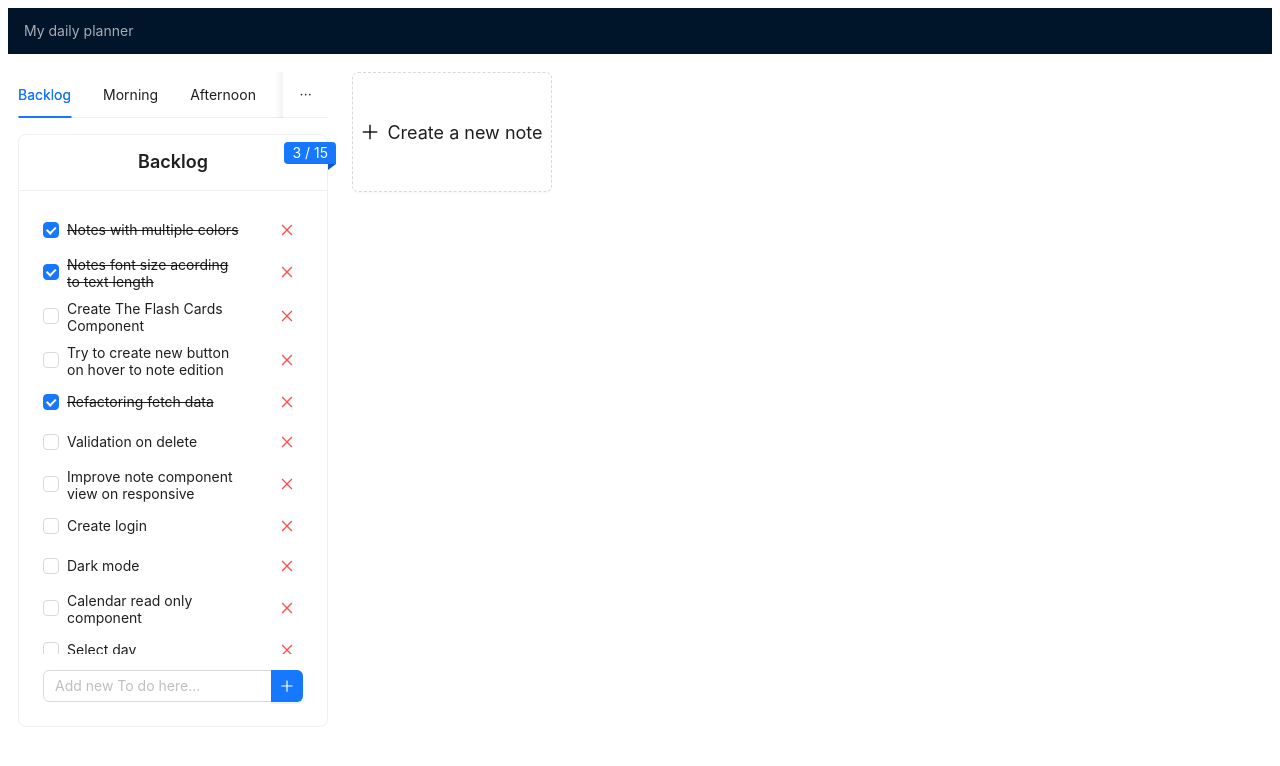
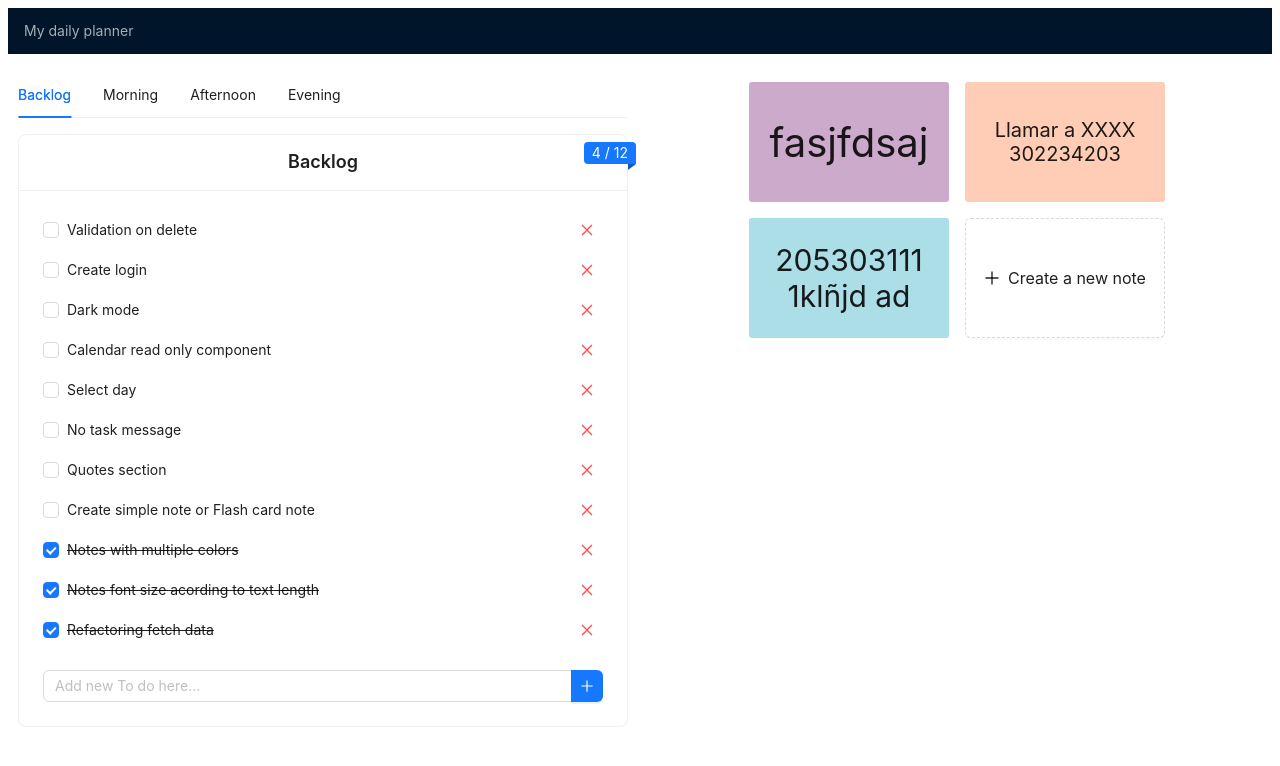
Before and after one commit to danielfaguirre/my-planner-book, a React (Create React App) app: page / in a window 1280 px wide. Shown: the top 766 px of the page. Built offline with nearby package versions, Linux system fonts and the light colour scheme; data requests are answered from the project's data file.

Commit message:
feature: style refactoring

```diff
--- a/server/db.json
+++ b/server/db.json
@@ -13,18 +13,6 @@
       "id": 2
     },
     {
-      "label": "Create The Flash Cards Component",
-      "isCompleted": false,
-      "dayTime": 3,
-      "id": 3
-    },
-    {
-      "label": "Try to create new button on hover to note edition",
-      "isCompleted": false,
-      "dayTime": 3,
-      "id": 4
-    },
-    {
       "label": "Refactoring fetch data",
       "isCompleted": true,
       "dayTime": 3,
@@ -38,7 +26,7 @@
     },
     {
       "label": "Improve note component view on responsive",
-      "isCompleted": false,
+      "isCompleted": true,
       "dayTime": 3,
       "id": 7
     },
@@ -73,23 +61,55 @@
       "id": 12
     },
     {
-      "label": "fjadskf ",
+      "label": "Quotes section",
       "isCompleted": false,
       "dayTime": 3,
-      "id": 13
+      "id": 16
     },
     {
-      "label": "jafsdjklfña",
+      "label": "Create simple note or Flash card note",
       "isCompleted": false,
       "dayTime": 3,
-      "id": 14
+      "id": 17
+    }
+  ],
+  "notes": [
+    {
+      "text": "fasjfdsaj",
+      "color": "#CBAACB",
+      "id": 1
     },
     {
-      "label": "asjdfklñasdf",
-      "isCompleted": false,
-      "dayTime": 3,
-      "id": 15
+      "text": "Llamar a XXXX 302234203",
+      "color": "#FFCCB6",
+      "id": 2
+    },
+    {
+      "text": "205303111 1klñjd ad",
+      "color": "#ABDEE6",
+      "id": 3
     }
   ],
-  "notes": []
+  "flashCards": [
+    {
+      "id": 1,
+      "title": "Hello",
+      "description": "description"
+    },
+    {
+      "id": 2,
+      "title": "Hello 2",
+      "description": "description 2"
+    },
+    {
+      "id": 3,
+      "title": "Hello 3",
+      "description": "description 3"
+    },
+    {
+      "id": 4,
+      "title": "Hello 4",
+      "description": "description 4"
+    }
+  ]
 }
--- a/src/components/DailySchedule/style.module.css
+++ b/src/components/DailySchedule/style.module.css
@@ -1,5 +1,4 @@
 .todaysSchedule {
-  width: 310px;
   padding-bottom: 12px;
 }
 
--- a/src/components/Notes/components/BadgeCloseButton/index.tsx
+++ b/src/components/Notes/components/BadgeCloseButton/index.tsx
@@ -1,6 +1,6 @@
 import style from "./style.module.css";
 import { CloseOutlined } from "@ant-design/icons";
-import { Badge, Button } from "antd";
+import { Badge, Button, Popconfirm } from "antd";
 import { ReactNode } from "react";
 
 export type BadgeCloseButtonType = {
@@ -19,12 +19,15 @@ const BadgeCloseButton = ({
 			className={style.closeButton}
 			count={
 				showButton ? (
-					<Button
-						onClick={onClick}
-						danger
-						type="link"
-						icon={<CloseOutlined />}
-					/>
+					<Popconfirm
+						title="Delete the task"
+						description="Are you sure to delete this task?"
+						onConfirm={onClick}
+						okText="Yes"
+						cancelText="No"
+					>
+						<Button danger type="link" icon={<CloseOutlined />} />
+					</Popconfirm>
 				) : (
 					0
 				)
--- a/src/components/Notes/components/NoteCard/index.tsx
+++ b/src/components/Notes/components/NoteCard/index.tsx
@@ -11,7 +11,7 @@ export type NoteCardType = {
 
 const NoteCard = ({ note, onEditNote, onDeleteNote }: NoteCardType) => {
 	const [text, setText] = useState(note.text);
-	const [isEditable, setIsEditable] = useState(true);
+	const [isEditable, setIsEditable] = useState(false);
 	const handleEditNote = (newText: string) => {
 		onEditNote(newText);
 		setIsEditable(false);
--- a/src/components/Notes/index.tsx
+++ b/src/components/Notes/index.tsx
@@ -8,7 +8,7 @@ import NoteCard from "./components/NoteCard";
 import { NoteType } from "./models";
 import style from "./style.module.css";
 import { PlusOutlined } from "@ant-design/icons";
-import { Button, Card } from "antd";
+import { Button } from "antd";
 import { useCallback, useEffect, useState } from "react";
 
 const Notes = () => {
--- a/src/components/Notes/style.module.css
+++ b/src/components/Notes/style.module.css
@@ -3,14 +3,16 @@
   gap: 16px;
   flex-wrap: wrap;
   justify-content: center;
-  align-content: start;
+  align-content: flex-start;
   --note-width: 200px;
   --note-height: 120px;
+  padding-top: 10px;
 }
 
 @media (max-width: 480px) {
   .noteSection {
     padding: 10px 0px;
+    max-width:none;
     flex-wrap: nowrap;
     justify-content: initial;
     overflow-x: auto;
@@ -23,7 +25,7 @@
 }
 
 .noteSection > .addButton{
-  font-size: 18px;
+  font-size: 16px;
   width: var(--note-width);
   height: var(--note-height);
 }
--- a/src/components/Notes/utils.ts
+++ b/src/components/Notes/utils.ts
@@ -8,15 +8,15 @@ export const getNoteFontSize = (text: string) => {
 	const MIN_FONT_SIZE = 12;
 	const { length } = text;
 
-	if (length > 0 && length <= 10) {
+	if (length > 0 && length < 10) {
 		return 40;
 	}
 
-	if (length > 10 && length <= 20) {
+	if (length >= 10 && length < 20) {
 		return 30;
 	}
 
-	if (length > 20 && length <= 30) {
+	if (length >= 20 && length < 30) {
 		return 20;
 	}
 
--- a/src/components/ToDo/components/ToDoItem/index.tsx
+++ b/src/components/ToDo/components/ToDoItem/index.tsx
@@ -1,7 +1,7 @@
 import { ToDoListItemType } from "../../models";
 import style from "./style.module.css";
 import { CloseOutlined } from "@ant-design/icons";
-import { Button, Checkbox, Typography } from "antd";
+import { Button, Checkbox, Popconfirm, Typography } from "antd";
 
 export type ToDoItemType = {
 	item: ToDoListItemType;
@@ -20,12 +20,15 @@ const ToDoItem = ({ item, onCheck, onDelete }: ToDoItemType) => {
 					{item.label}
 				</Typography.Text>
 			</Checkbox>
-			<Button
-				onClick={() => onDelete(item)}
-				danger
-				type="link"
-				icon={<CloseOutlined />}
-			/>
+			<Popconfirm
+				title="Delete the task"
+				description="Are you sure to delete this task?"
+				onConfirm={() => onDelete(item)}
+				okText="Yes"
+				cancelText="No"
+			>
+				<Button danger type="link" icon={<CloseOutlined />} />
+			</Popconfirm>
 		</div>
 	);
 };
--- a/src/components/ToDo/index.tsx
+++ b/src/components/ToDo/index.tsx
@@ -51,9 +51,9 @@ const ToDo = ({ title, dayTime }: ToDoType) => {
 	return (
 		<Badge.Ribbon text={`${getRemainingTasks(toDos || [])} / ${toDos?.length}`}>
 			<Card
+				title={<span className={style.cardTitle}>{title}</span>}
 				loading={toDos === null}
 				className={style.cardContainer}
-				title={<span className={style.cardTitle}>{title}</span>}
 			>
 				<ToDoList toDos={toDos} onCheck={handleCheck} onDelete={handleDelete} />
 				<NewToDoForm loading={loading} onAddNewToDo={handleAddNewToDo} />
--- a/src/components/ToDo/style.module.css
+++ b/src/components/ToDo/style.module.css
@@ -1,5 +1,4 @@
 .cardContainer {
-  width: 310px;
   margin: auto;
 }
 .cardTitle{
--- a/src/layouts/MainLayout/style.module.css
+++ b/src/layouts/MainLayout/style.module.css
@@ -1,12 +1,15 @@
 .Container {
   margin-top: 8px;
   padding: 10px;
-  display: flex;
+  display: grid;
+  grid-template-columns: 1fr 1fr;
   gap: 24px;
+  max-height: 85vh;
 }
 
 @media (max-width: 480px) {
   .Container {
     display: block;
+    justify-content: unset;
   }
 }
--- a/src/services/ToDo/toDo.services.ts
+++ b/src/services/ToDo/toDo.services.ts
@@ -6,7 +6,7 @@ import * as Service from "../service";
 const ENDPOINT = `${SERVER_ROUTE}/todos`;
 
 export const getToDosService = (dayTime: DayTimeEnum) => {
-	const query = `dayTime=${dayTime}`;
+	const query = `dayTime=${dayTime}&_sort=isCompleted`;
 	return Service.getData<ToDoListItemType[]>(`${ENDPOINT}?${query}`);
 };
 
```
